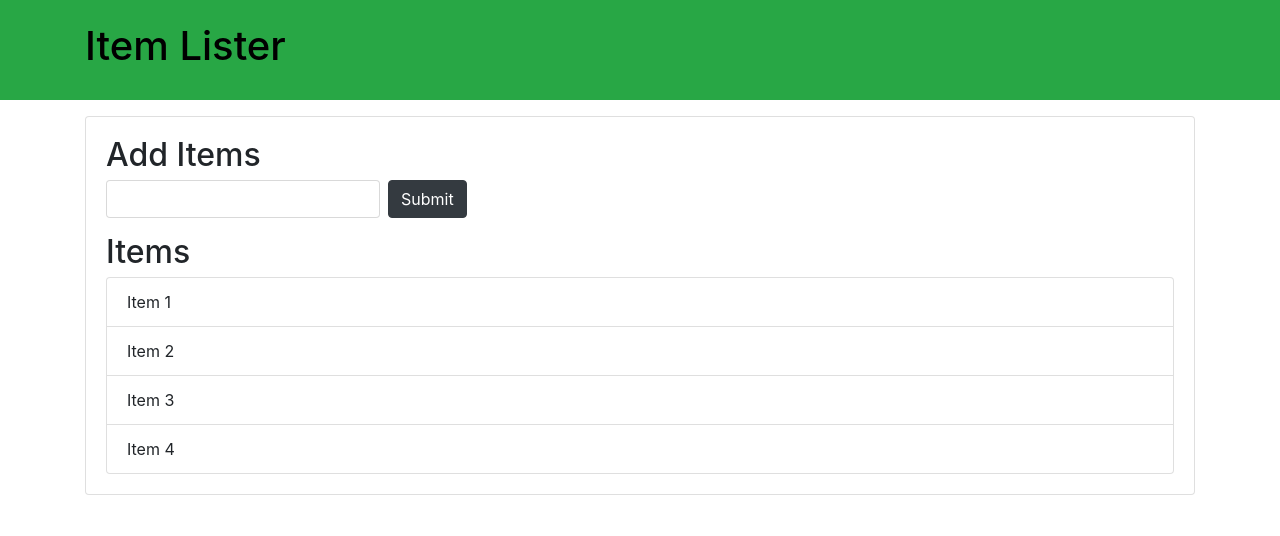
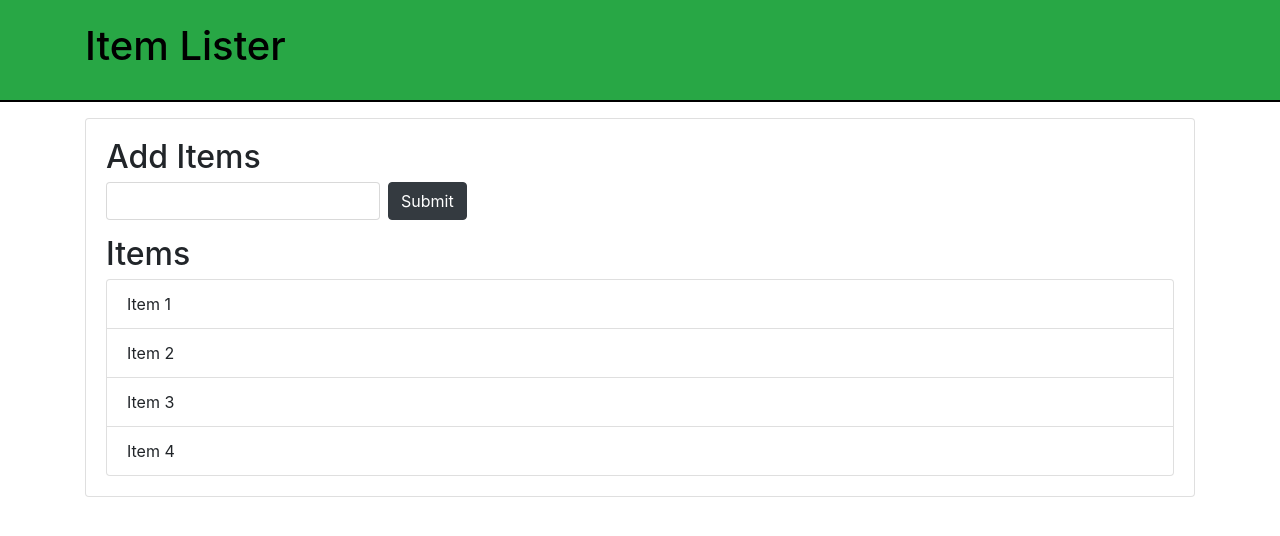
Before and after one commit to AbhiSingh0302/Sharpener, a plain HTML site: page index.html in a window 1280 px wide. Drawn offline with nearby package versions, Linux system fonts and the light colour scheme.

Commit message:
header bottom border black

```diff
--- a/index.html
+++ b/index.html
@@ -34,6 +34,9 @@
     let headerTitle = document.getElementById("header-title");
     console.log(headerTitle);
     headerTitle.style.color = "black";
+    let header = document.querySelector("header");
+    console.log(header);
+    header.style.borderBottom = "2px solid black";
   </script>
 </body>
 </html>
```
